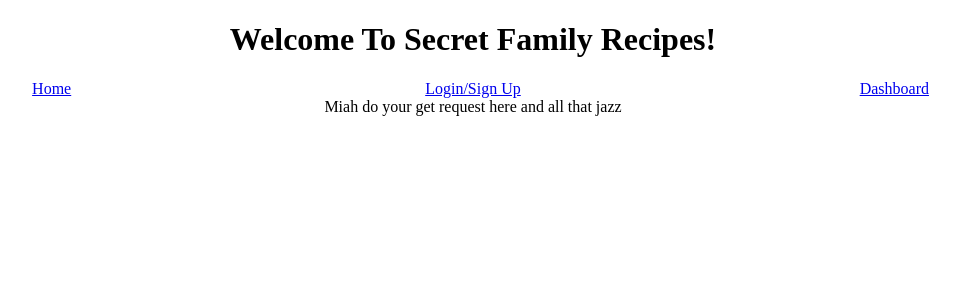
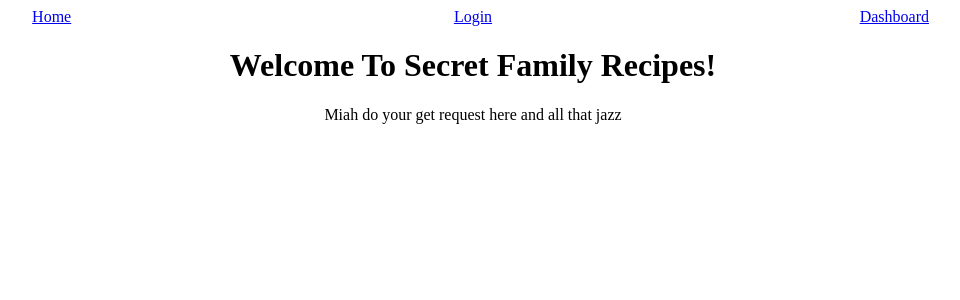
Before and after one commit to bw-secret-family-recipes-4/Front-End, a React (Create React App) app in the folder family-recipes/: page /home in a window 1280 px wide. Shown: the top 300 px of the page, without its empty margins (167-1127 px from the left). Built offline with nearby package versions, Linux system fonts and the light colour scheme.

Commit message:
Changed routes to display only if the url is correct

```diff
--- a/family-recipes/src/App.css
+++ b/family-recipes/src/App.css
@@ -5,7 +5,6 @@
 .links{
     display: flex;
     width: 100%;
-    /* justify-items: center; */
     flex-direction: row;
 
 }
--- a/family-recipes/src/App.js
+++ b/family-recipes/src/App.js
@@ -1,28 +1,13 @@
 import React from "react";
-import { Switch, Route } from "react-router-dom";
-import Login from "./components/Login";
-import Signup from "./components/Signup";
-import Dashboard from "./dashboardComponents/Dashboard";
-import RecipeEdit from "./dashboardComponents/RecipeEdit";
-import AddRecipes from "./dashboardComponents/FamilyRecipesForm";
+
 
 import "./App.css";
-import Home from "./components/Home";
+import HomeRouting from "./utils/HomeRouting";
 
 function App() {
   return (
-    <><div>
-      {/* {!Home ? } */}
-    </div>
-      <Home />
-      <Switch>
-        <Route path="/login" component={Login} />
-        <Route path="/sign-up" component={Signup} />
-        <Route path="/dashboard" component={Dashboard} />
-        <Route path="/edit" component={RecipeEdit} />
-        <Route path="/addRecipes" component={AddRecipes} />
-        <Route path="" />
-      </Switch>
+    <>
+      <HomeRouting />
     </>
   );
 }
--- a/family-recipes/src/components/Home.js
+++ b/family-recipes/src/components/Home.js
@@ -5,17 +5,6 @@ const Home = () => {
   return (
     <>
       <h1> Welcome To Secret Family Recipes!</h1>
-      <div className="links">
-        <div>
-          <Link to="/home">Home</Link>
-        </div>
-        <div>
-          <Link to="/login">Login/Sign Up</Link>
-        </div>
-        <div>
-          <Link to="/dashboard"> Dashboard</Link>
-        </div>
-      </div>
 
       Miah do your get request here and all that jazz
     </>
--- /dev/null
+++ b/family-recipes/src/utils/HomeRouting.js
@@ -0,0 +1,60 @@
+import React from "react";
+import { Route, Switch, Link } from "react-router-dom";
+import Login from "../components/Login";
+import Signup from "../components/Signup";
+import Dashboard from "../dashboardComponents/Dashboard";
+import RecipeEdit from "../dashboardComponents/RecipeEdit";
+import AddRecipes from "../dashboardComponents/FamilyRecipesForm";
+import Home from "../components/Home";
+
+import "../App.css";
+
+const HomeRouting = () => {
+  return (
+    <Route
+      render={() => {
+        if (window.location.href === "http://http://localhost:3000/home") {
+          return (
+            <div>
+              <Home />
+              <Switch>
+                <Route path="/login" component={Login} />
+                <Route path="/sign-up" component={Signup} />
+                <Route path="/dashboard" component={Dashboard} />
+                <Route path="/edit" component={RecipeEdit} />
+                <Route path="/addRecipes" component={AddRecipes} />
+                <Route path="/home" component={Home} />
+              </Switch>
+            </div>
+          );
+        } else {
+          return (
+            <div>
+              <div className="links">
+                <div>
+                  <Link to="/home">Home</Link>
+                </div>
+                <div>
+                  <Link to="/login">Login</Link>
+                </div>
+                <div>
+                  <Link to="dashboard">Dashboard</Link>
+                </div>
+              </div>
+              <Switch>
+                <Route path="/login" component={Login} />
+                <Route path="/sign-up" component={Signup} />
+                <Route path="/dashboard" component={Dashboard} />
+                <Route path="/edit" component={RecipeEdit} />
+                <Route path="/addRecipes" component={AddRecipes} />
+                <Route path="/home" component={Home} />
+              </Switch>
+            </div>
+          );
+        }
+      }}
+    />
+  );
+};
+
+export default HomeRouting;
--- /dev/null
+++ b/family-recipes/src/utils/PrivateRoute.js
@@ -0,0 +1,2 @@
+import React from "react";
+import { Route, Switch } from "react-router-dom";
```
